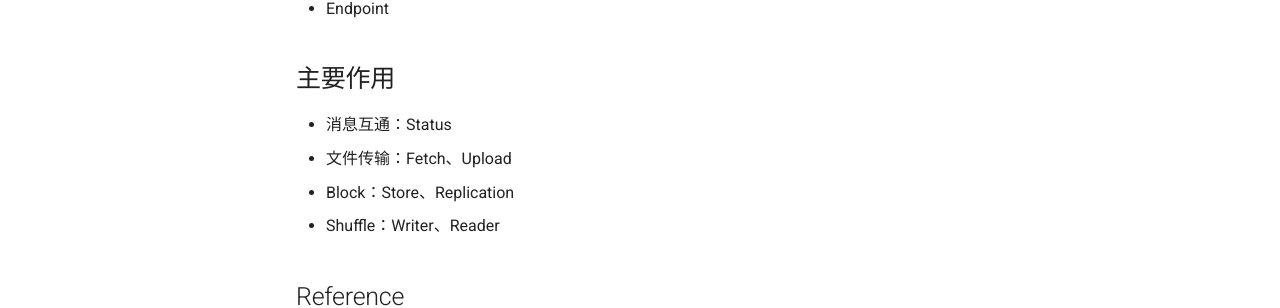
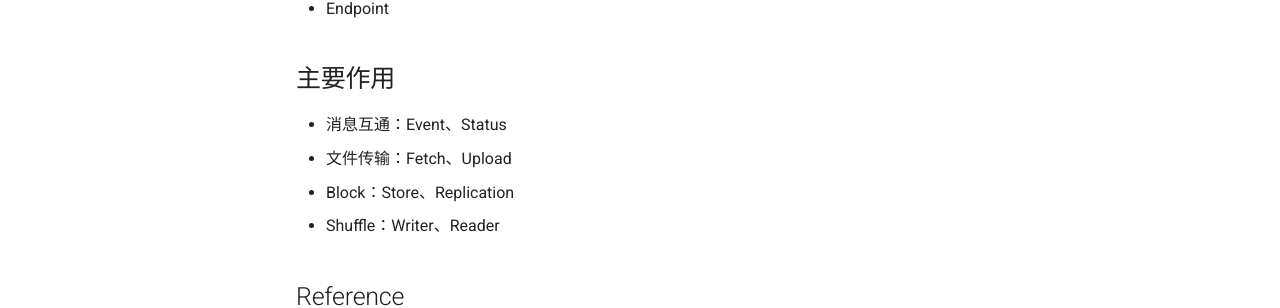
Before and after one commit to hyperj/note.sql-engine, an MkDocs documentation site: the page built from docs/network.md, in a window 1280 px wide and 1079 px high. Shown: the part 676-984 px from the top of the window. Built offline with MkDocs 1.6.1 and Material for MkDocs 9.7.7, drawn with Linux system fonts in a browser that asks for light colours; comment, search, counter and statistics services are not loaded.

Commit message:
Update network.md

```diff
--- a/docs/network.md
+++ b/docs/network.md
@@ -18,7 +18,7 @@ Master, Worker, Client, Driver, Executor
 
 ## 主要作用
 
-* 消息互通：Status
+* 消息互通：Event、Status
 * 文件传输：Fetch、Upload
 * Block：Store、Replication
 * Shuffle：Writer、Reader
```
